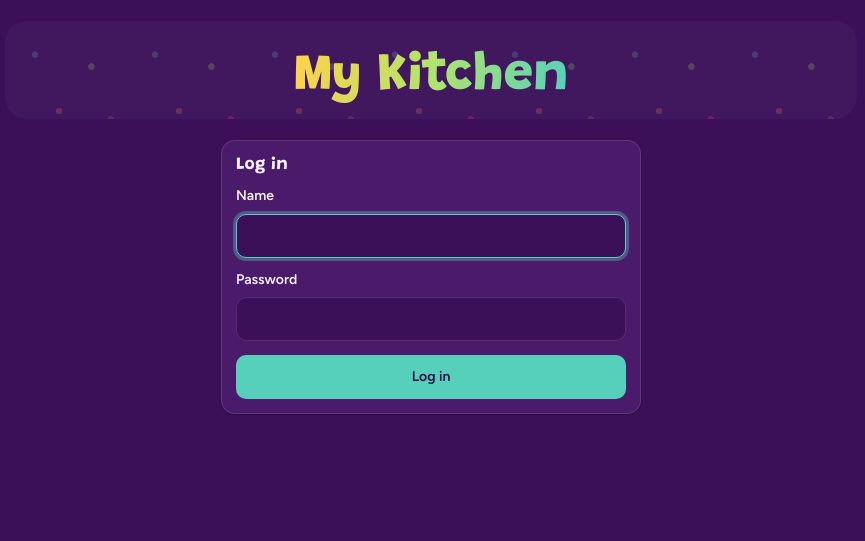
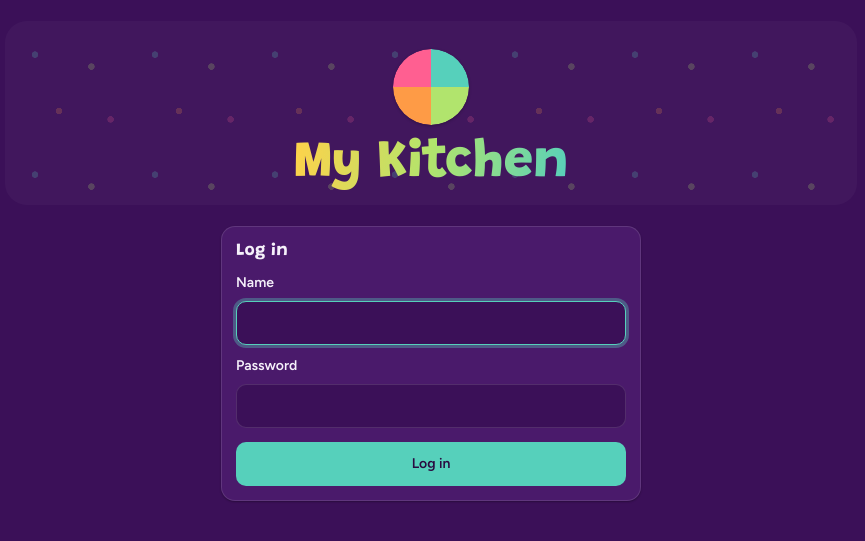
Before and after one commit to amiablealex/my-kitchen, a Flask app: page /login in a window 1280 px wide. Shown: the top 541 px of the page, without its empty margins (331-1196 px from the left). Run offline with Flask 3, Linux system fonts and the light colour scheme; some libraries are stand-ins or nearby versions.

Commit message:
0.27.2: pinwheel logo, favicon and app icons
Four-quadrant pinwheel (teal, lime, orange, pink) as the brand mark:
SVG + ICO favicon, separate any/maskable PWA icons, iOS touch icon,
HA add-on icon and logo, and an inline brand_mark() macro beside the
wordmark in the nav, on the login hero and on printed recipes.
Service worker cache bumped to v2.

```diff
--- a/addon/config.yaml
+++ b/addon/config.yaml
@@ -1,5 +1,5 @@
 name: My Kitchen
-version: "0.27.1"
+version: "0.27.2"
 slug: my_kitchen
 description: Self-hosted household recipe generator (LLM-powered).
 url: https://github.com/amiablealex/my-kitchen
--- a/my_kitchen/static/css/app.css
+++ b/my_kitchen/static/css/app.css
@@ -1293,3 +1293,11 @@ a.version-step:hover, a.version-step:focus-visible { border-color: var(--accent-
 .note-form.is-asking .note-submit .source-dot { display: inline-block; }
 .note-form.is-asking .note-submit .icon { display: none; }
 .ask-chip[hidden] { display: none; }
+
+/* --- brand mark (0.27.2): the pinwheel beside the wordmark --- */
+.brand-logo { display: inline-flex; align-items: center; gap: 0.45em; }
+.share-mark { display: flex; align-items: center; gap: 0.45em; }
+.brand-mark { width: 1.15em; height: 1.15em; flex: none; border-radius: 50%;
+  box-shadow: 0 1px 3px rgba(0, 0, 0, .25); }
+.brand-mark--hero { display: block; width: clamp(56px, 16vw, 76px); height: auto; margin: 0 auto var(--space-3); }
+@media print { .brand-mark { box-shadow: none; } }
--- a/my_kitchen/static/sw.js
+++ b/my_kitchen/static/sw.js
@@ -7,7 +7,7 @@
    (HTTPS or localhost) — on a plain-HTTP LAN address this registers as a no-op,
    which is fine; the manifest still makes the app installable where supported. */
 
-const CACHE = "mykitchen-static-v1";
+const CACHE = "mykitchen-static-v2";  // v2: pinwheel icons (0.27.2)
 const ASSETS = [
   "css/app.css",
   "fonts/figtree-var.woff2",
--- a/my_kitchen/templates/_icons.html
+++ b/my_kitchen/templates/_icons.html
@@ -34,3 +34,11 @@
 {% macro icon(name, cls="") -%}
 <svg class="icon{% if cls %} {{ cls }}{% endif %}" viewBox="0 -960 960 960" aria-hidden="true" focusable="false"><path d="{{ _ICONS.get(name, _ICONS['info']) }}"/></svg>
 {%- endmacro %}
+
+{# The brand mark: the four-quadrant pinwheel, clockwise from 12 o'clock teal,
+   lime, orange, pink — the same order as .source-dot--ai and the app icons
+   (static/icons/favicon.svg is this same drawing). Flat, no gaps: it's shown
+   small. Decorative; the wordmark beside it carries the name. #}
+{% macro brand_mark(cls="") -%}
+<svg class="brand-mark{% if cls %} {{ cls }}{% endif %}" viewBox="0 0 64 64" aria-hidden="true" focusable="false"><path fill="#56D0BB" d="M32 32V0a32 32 0 0 1 32 32z"/><path fill="#B1E46D" d="M32 32h32a32 32 0 0 1-32 32z"/><path fill="#FE9B46" d="M32 32v32A32 32 0 0 1 0 32z"/><path fill="#FF5F91" d="M32 32H0A32 32 0 0 1 32 0z"/></svg>
+{%- endmacro %}
--- a/my_kitchen/templates/auth/login.html
+++ b/my_kitchen/templates/auth/login.html
@@ -1,7 +1,9 @@
 {% extends "base.html" %}
 {% block title %}Log in — My Kitchen{% endblock %}
+{% from "_icons.html" import brand_mark %}
 {% block content %}
   <div class="home-hero" style="padding-bottom:var(--space-4)">
+    {{ brand_mark("brand-mark--hero") }}
     <h1 class="display" style="font-size:clamp(2.4rem,11vw,3.8rem);margin:0">My Kitchen</h1>
   </div>
   <div class="card" style="max-width:420px;margin:0 auto">
--- a/my_kitchen/templates/base.html
+++ b/my_kitchen/templates/base.html
@@ -8,6 +8,8 @@
   <title>{% block title %}My Kitchen{% endblock %}</title>
   <link rel="stylesheet" href="{{ url_for('static', filename='css/app.css') }}">
   <link rel="manifest" href="{{ url_for('static', filename='manifest.webmanifest') }}">
+  <link rel="icon" href="{{ url_for('static', filename='icons/favicon.ico') }}" sizes="32x32">
+  <link rel="icon" href="{{ url_for('static', filename='icons/favicon.svg') }}" type="image/svg+xml">
   <link rel="apple-touch-icon" href="{{ url_for('static', filename='icons/icon-180.png') }}">
   <meta name="apple-mobile-web-app-capable" content="yes">
   <meta name="apple-mobile-web-app-status-bar-style" content="black-translucent">
@@ -15,7 +17,7 @@
   <meta name="mobile-web-app-capable" content="yes">
 </head>
 <body>
-{% from "_icons.html" import icon %}
+{% from "_icons.html" import icon, brand_mark %}
 
 {# Active nav section derived from the endpoint — no route changes needed.
    Favourites must be tested before the generic history.* branch. #}
@@ -52,7 +54,7 @@
   {# ----- left rail (desktop) / slide-in drawer (mobile) ----- #}
   <aside class="nav-rail" id="nav-rail">
     <div class="nav-brand">
-      <a href="{{ url_for('main.index') }}" class="brand-logo rainbow">My Kitchen</a>
+      <a href="{{ url_for('main.index') }}" class="brand-logo">{{ brand_mark() }}<span class="rainbow">My Kitchen</span></a>
       <button class="icon-btn" type="button" data-nav-close aria-label="Close menu">{{ icon('close') }}</button>
     </div>
     <nav class="nav-links" aria-label="Primary">
--- a/my_kitchen/templates/share_base.html
+++ b/my_kitchen/templates/share_base.html
@@ -11,6 +11,8 @@
   <meta name="theme-color" content="#3B1058">
   <title>{% block title %}My Kitchen{% endblock %}</title>
   <link rel="stylesheet" href="{{ url_for('static', filename='css/app.css') }}">
+  <link rel="icon" href="{{ url_for('static', filename='icons/favicon.ico') }}" sizes="32x32">
+  <link rel="icon" href="{{ url_for('static', filename='icons/favicon.svg') }}" type="image/svg+xml">
 </head>
 <body class="share-body">
   <div class="share-page">
--- a/my_kitchen/templates/wizard/recipe_share.html
+++ b/my_kitchen/templates/wizard/recipe_share.html
@@ -6,11 +6,11 @@
    *body* markup in recipe.html, mirror it here — and in the website's
    templates/recipe.html, which renders published recipes as the same sheet. #}
 {% extends "share_base.html" %}
-{% from "_icons.html" import icon %}
+{% from "_icons.html" import icon, brand_mark %}
 {% from "_ingredients.html" import ingredient_line %}
 {% block title %}{{ recipe.title }} — My Kitchen{% endblock %}
 {% block content %}
-  <p class="share-mark rainbow">My Kitchen</p>
+  <p class="share-mark">{{ brand_mark() }}<span class="rainbow">My Kitchen</span></p>
 
   <h1 class="display recipe-title">{{ recipe.title }}</h1>
   {% if recipe.blurb %}
```
Also changed, not shown: addon/CHANGELOG.md, addon/icon.png, addon/logo.png, my_kitchen/static/icons/favicon.ico (added), my_kitchen/static/icons/favicon.svg (added), my_kitchen/static/icons/icon-180.png, my_kitchen/static/icons/icon-192.png, my_kitchen/static/icons/icon-512.png, my_kitchen/static/icons/icon-maskable-192.png (added), my_kitchen/static/icons/icon-maskable-512.png (added), my_kitchen/static/icons/icon.svg (added), my_kitchen/static/manifest.webmanifest.
